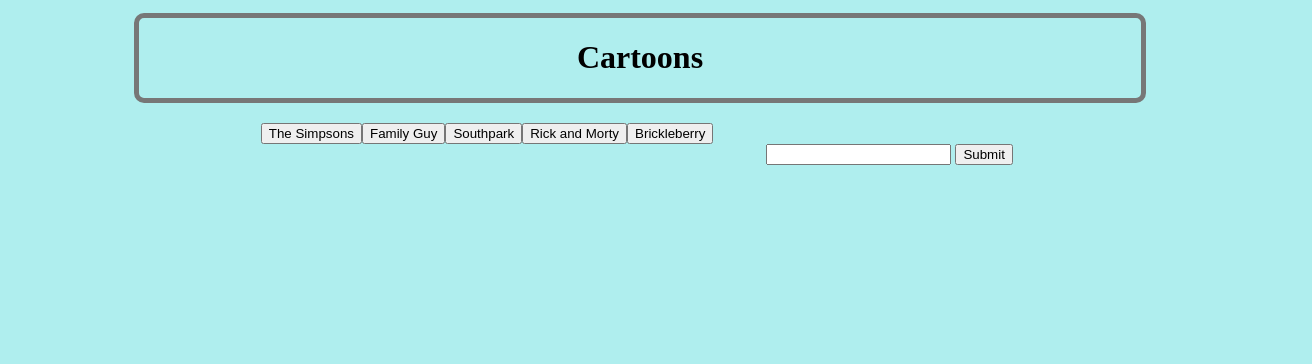
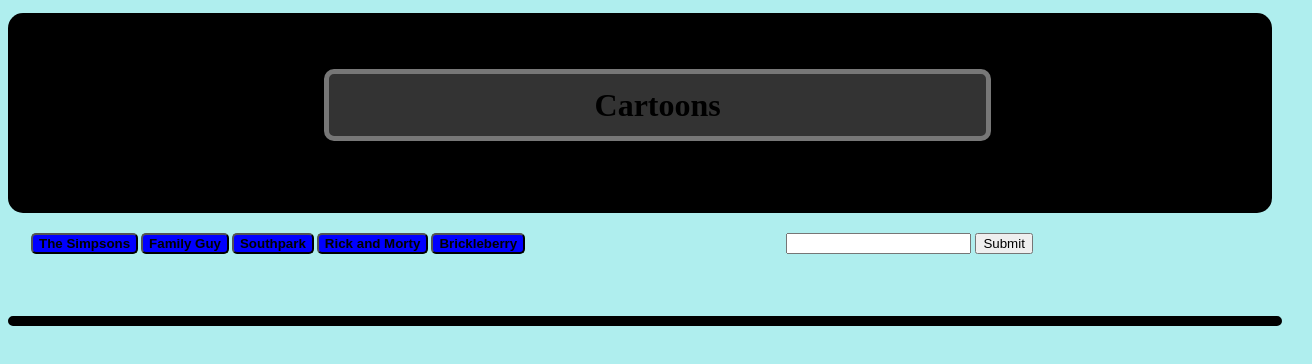
Before and after one commit to pdlc89/giphy, a plain HTML site: page index.html in a window 1280 px wide. Both pictures are taken after a click on the element "Cartoons". Shown: the whole page, 1312 px wide, since content can reach past the window. Drawn offline with nearby package versions, Linux system fonts and the light colour scheme.

Commit message:
almostThere

```diff
--- a/assets/css/style.css
+++ b/assets/css/style.css
@@ -5,41 +5,90 @@ html {
 }
 
 body {
+	max-width: 100%;
 	background-color: #afeeee;
+}
+/* This will style the title*/
+header {
+	background-color: black;
+	max-width: 100%;
+	height: 200px;
+	margin-top: 1%;
+	text-align: center;
+	border-radius: 15px;
+}
 
+.title {
+	padding-top: 35px;
+}
 
-}
-header {
-	background-color: ;
-	height: 20%;
-	max-width: 80%;
-	height: auto;
+#title {
+	width: 50%;
+	padding: 1%;
+	margin-left: 25%;
+	background-color: #333;
 	border-radius: 10px;
 	border-style: solid;
 	border-width: 5px;
 	border-color: #777;
-	margin-top: 1%;
-	margin-left: 10%;
-	margin-right: 10%;
-	text-align: center;
 }
+/* assings the pointer to all buttons*/
+#title, .topic-button, .gif-button, #add{
+	cursor: pointer;
+}
+/*this styles the main area*/
 .main{
-  width: 60%;
+  width: 100%;
   margin: 0 auto;
   clear: both;
   flex: 1 0 auto;
   padding: 20px;
 }
+
+#button-area {
+	float: left;
+	width: 60%;
+	height: auto;
+}
+.topic-button {
+	background-color: blue;
+	border-radius: 5px;
+	margin-left: 3px;
+	font-weight: bold;
+
+}
+.gif-button{
+	margin-top: 10px;
+	width: 80%;
+	margin-left: 10%;
+	height: auto;
+
+}
+#item {
+	width: 40%;
+	height: auto;
+	float: left;
+	border-radius: 3px;
+	border-width: 2px;
+	border-style: solid;
+	border-color: red;
+	margin-left: 5%;
+	margin-top: 2%;
+}
+p {
+	margin-left: 30%;
+}
+#gif-area {
+	width: 100%;
+	margin-top: 5%;
+	border-style: solid;
+	border-color: black;
+	border-width: 5px;
+	border-radius: 10px;
+}
+/* this styles the aside column next to the gifs*/
 .aside {
 	width: 40%;
 	float: right;
 	align-items: center;
 }
-
-#button-area, #gif-area {
-	float: left;
-	width: 60%;
-	height: auto;
-
-
-}
--- a/assets/javascript/app.js
+++ b/assets/javascript/app.js
@@ -31,6 +31,10 @@ function queryCall(){
 			method: "GET"
 		}).done(function(response) {
 			console.log(response)
+			//img div
+			var imgDiv = $("<div>")
+			imgDiv.attr("id", "item");
+			$(".gif-area").prepend(imgDiv);
 		//creates the images
 			var imageUrl = response.data[i].images.original.url;
 	        var gifImages = $("<img>");
@@ -39,7 +43,7 @@ function queryCall(){
 	        gifImages.attr("id", userchoice);
 	        gifImages.attr("state", "animate")
 	        gifImages.attr("name", "item-" + i);
-	        $("#gif-area").prepend(gifImages);
+	        $("#item").prepend(gifImages);
 	        itemArray.push("item-" + i);
 	        //console.log(itemArray);
 	    //creates the ratings tage under ther image
@@ -47,7 +51,7 @@ function queryCall(){
             var gifRating = $("<p>");
             var rate = results.rating;
             var p = $("<p>").text("Rating: " + rate);
-            $("#gif-area").append(p)
+            $("#item").append(p)
 //creates an array of user choices filled with the url of the still images
 			animatedArray.push(imageUrl);
 			var still = response.data[i].images.original_still.url;
--- a/index.html
+++ b/index.html
@@ -18,25 +18,28 @@
 
 <body>
 	<header>
-		<h1 id="title">Cartoons</h1>
+		<div class="title">
+			<h1 id="title">Cartoons</h1>
+		</div>
 	</header>
 
 	<div class="main">
 		<div id="button-area">
-
-		</div>
-		<div id="gif-area">
-
 		</div>
 
+		<div class="aside">
+			<div id="input-field">
+				<input type="input" name="user-input">
+				<button id="add">Submit</button>
+			</div>
+		</div>
 	</div>
-	<div class="aside">
-		<div id="input-field">
-			<input type="input" name="user-input">
-			<button id="add">Submit</button>
+		<div class="gif-area">
+			<div id="gif-area">
+			</div>
 		</div>
 
-	</div>
+
 
 </body>
 <footer>
```
